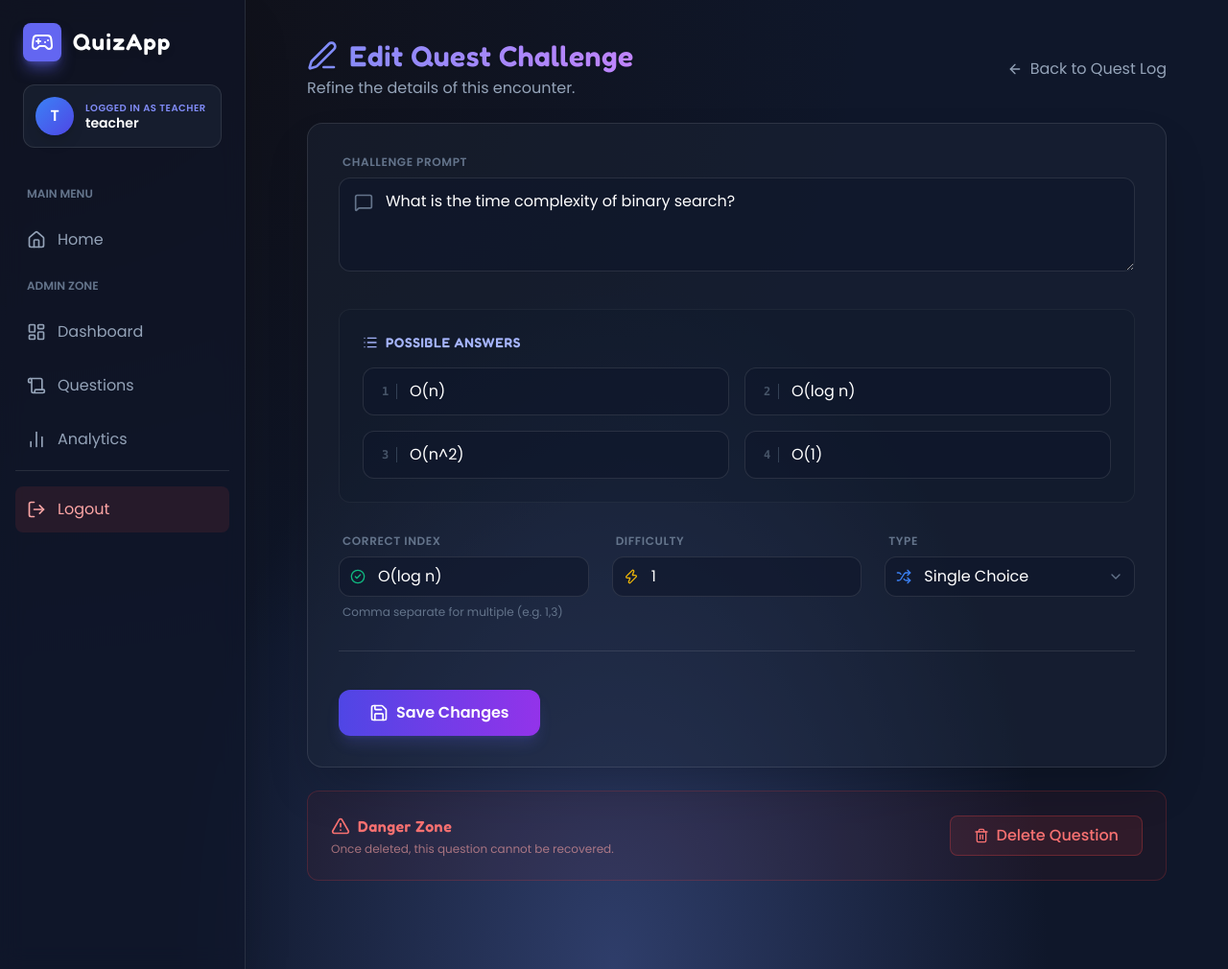
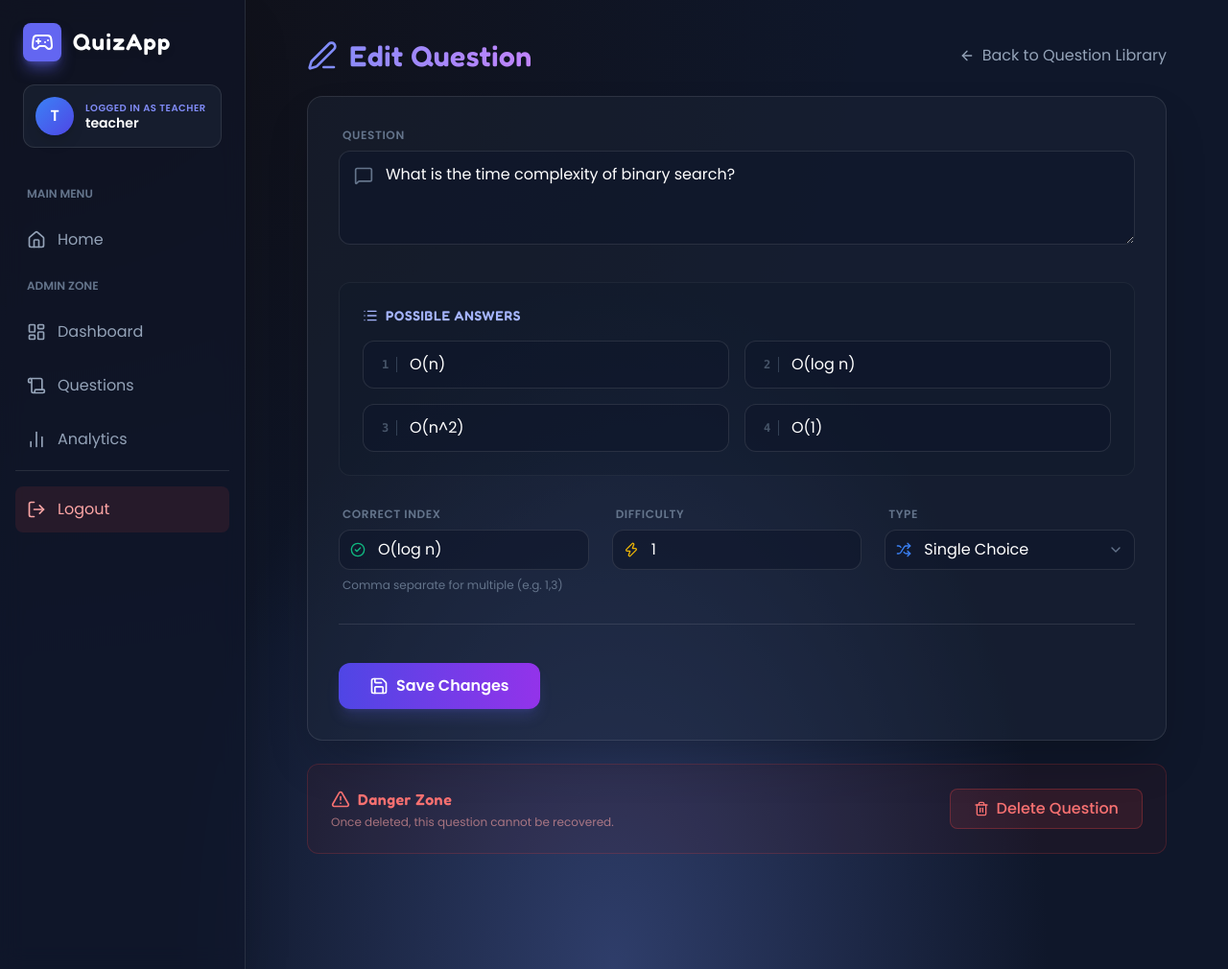
Before and after one commit to SirMagnum/Quiz_WebApp, a Flask app: page /teacher/questions/1/edit in a window 1280 px wide. Shown: the whole page at 96% size. Run offline with Flask 3, Linux system fonts and the light colour scheme; a user stored in the database is signed in; some libraries are stand-ins or nearby versions.

Commit message:
Minor changes

```diff
--- a/templates/edit_question.html
+++ b/templates/edit_question.html
@@ -8,13 +8,12 @@
         <div>
             <h2 class="text-3xl font-bold text-transparent bg-clip-text bg-gradient-to-r from-indigo-400 to-purple-400 font-game drop-shadow-sm flex items-center gap-3">
                 <i data-lucide="edit-3" class="text-indigo-400 w-8 h-8"></i>
-                Edit Quest Challenge
+                Edit Question
             </h2>
-            <p class="text-slate-400 mt-1">Refine the details of this encounter.</p>
         </div>
         <a href="{{ url_for('teacher.questions') }}" class="text-slate-400 hover:text-white transition-colors flex items-center gap-2 group">
             <i data-lucide="arrow-left" class="w-4 h-4 group-hover:-translate-x-1 transition-transform"></i>
-            Back to Quest Log
+            Back to Question Library
         </a>
     </div>
 
@@ -26,7 +25,7 @@
 
             <!-- Question Prompt -->
             <div class="space-y-2">
-                <label class="block text-xs font-bold text-slate-500 uppercase tracking-wider ml-1">Challenge Prompt</label>
+                <label class="block text-xs font-bold text-slate-500 uppercase tracking-wider ml-1">Question</label>
                 <div class="relative">
                     <i data-lucide="message-square" class="absolute left-4 top-4 w-5 h-5 text-slate-500"></i>
                     <textarea name="prompt" required rows="3" placeholder="What is the riddle?"
@@ -85,7 +84,7 @@
                         <select name="qtype" class="w-full pl-10 pr-4 py-2 bg-slate-950 border border-slate-700 rounded-lg text-white focus:ring-2 focus:ring-blue-500 focus:border-transparent outline-none appearance-none cursor-pointer hover:bg-slate-900 transition-colors">
                             <option value="single" {% if q.qtype == "single" %}selected{% endif %}>Single Choice</option>
                             <option value="multiple" {% if q.qtype == "multiple" %}selected{% endif %}>Multiple Choice</option>
-                            <option value="reverse" {% if q.qtype == "reverse" %}selected{% endif %}>Reverse Logic</option>
+                            <!-- <option value="reverse" {% if q.qtype == "reverse" %}selected{% endif %}>Reverse Logic</option> -->
                         </select>
                         <i data-lucide="chevron-down" class="absolute right-3 top-1/2 -translate-y-1/2 w-4 h-4 text-slate-500 pointer-events-none"></i>
                     </div>
--- a/templates/teacher_questions.html
+++ b/templates/teacher_questions.html
@@ -134,7 +134,7 @@
                     onclick="return confirm('WARNING: Are you sure you want to delete the selected quests? This cannot be undone.');">
                 <i data-lucide="trash-2" class="w-4 h-4"></i>
                 <span class="hidden sm:inline">Delete Selected</span>
-            </button>
+            </button>sSSS
         </div>
 
         <!-- QUESTION LIST -->
```
Also changed, not shown: quiz/routes.py (+8 -1 lines), instance/quizapp.db.
